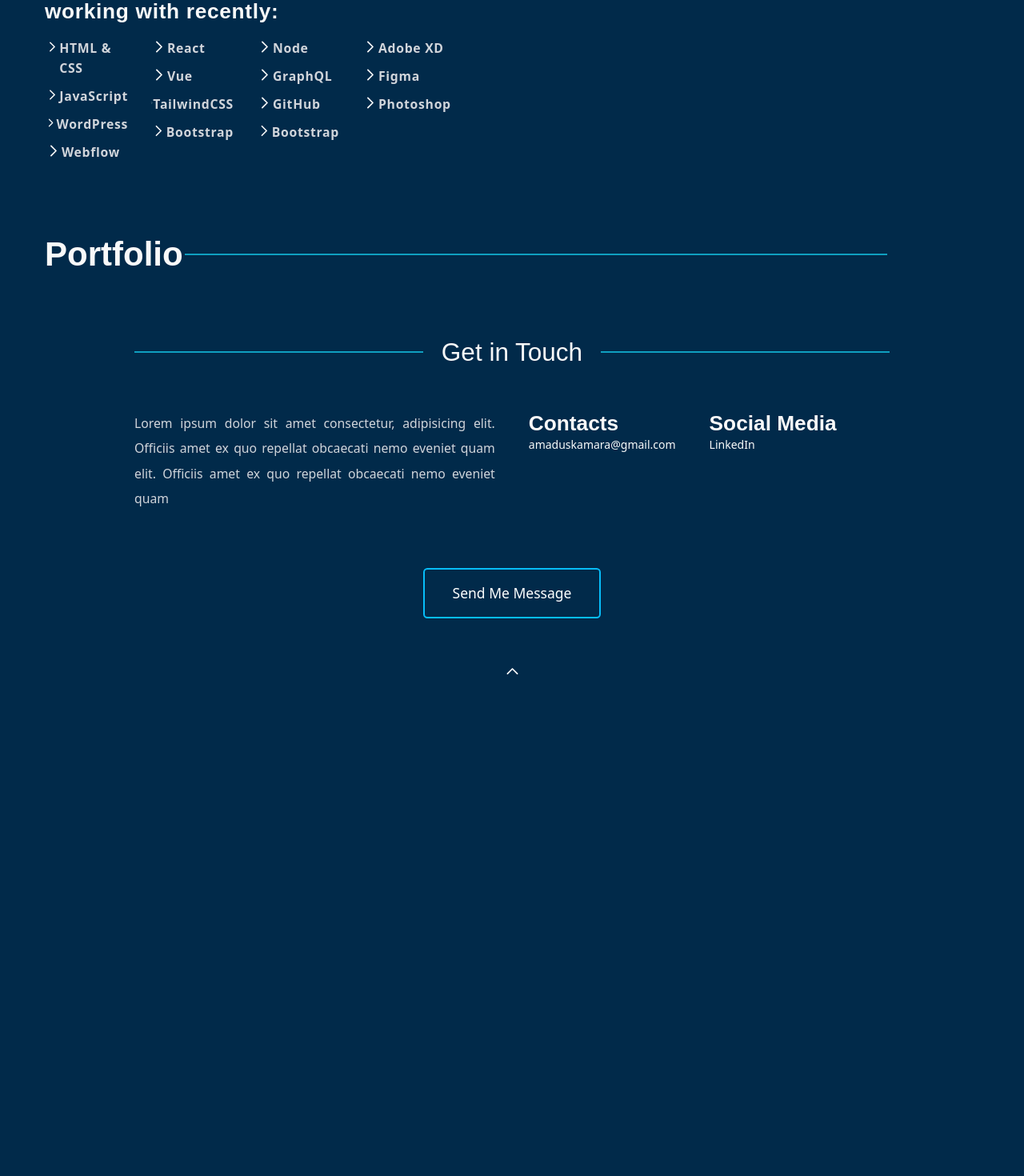
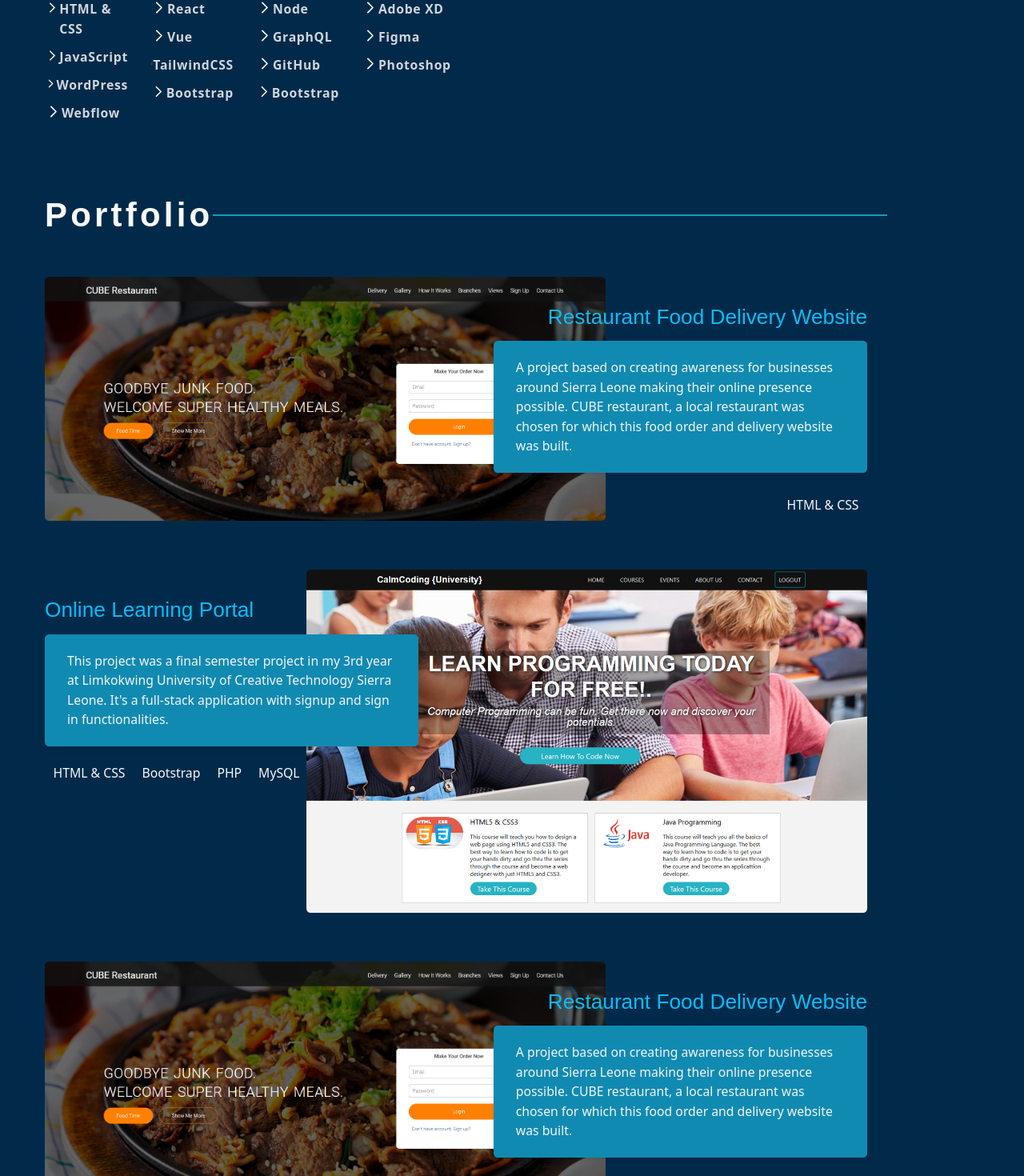
Before and after one commit to AmaduKamara/amkam, a Next.js app: page / in a window 1280 px wide. Shown: the part 1261-2731 px from the top of the page at 80% size. Before the commit the page ends 2167 px from the top, so only its background shows below. Built offline with nearby package versions, Linux system fonts and the light colour scheme.

Commit message:
Worked on the Portfolio section with contents structure in place

```diff
--- a/pages/index.js
+++ b/pages/index.js
@@ -7,6 +7,8 @@ import ArrowRight from "../components/icons/ArrowRight";
 
 import heroImage from "../public/images/Amadu Kamara.jpg";
 import amkam from "../public/images/Amkam.jpg";
+import onlineLearningPortal from "../public/images/portfolio-images/Online Learning Portal.png";
+import cubeRestaurant from "../public/images/portfolio-images/CUBE Restaurant Website.png";
 import ArrowTop from "../components/icons/ArrowTop";
 
 export default function Home() {
@@ -25,7 +27,9 @@ export default function Home() {
         {/* Hero Setction */}
         <section className="grid grid-cols-1 md:grid-cols-2 my-12">
           <div className="pt-10 order-last px-12 md:px-0">
-            <h4 className="logo-text text-2xl">Hello!</h4>
+            <h4 className="logo-text text-lg tracking-widest uppercase">
+              Hello!
+            </h4>
             <h1 className="font-semibold h-text-color text-4xl md:text-5xl lg:text-7xl my-2">
               I'm Amadu Kamara
             </h1>
@@ -35,20 +39,16 @@ export default function Home() {
                   <Check />
                 </div>
                 <span className="text-xl md:text-2xl text-gray-300">
-                  Frontend Developer
+                  Web designer
                 </span>
               </li>
               <li className="flex items-center mb-5 text-xl">
                 <div className="bg-gray-100 h-text-color rounded-full p-2 mr-4 text-2xl">
                   <Check />
                 </div>
-                <span className="text-xl md:text-2xl text-gray-300">Web designer</span>
-              </li>
-              <li className="flex items-center mb-5 text-xl">
-                <div className="bg-gray-100 h-text-color rounded-full p-2 mr-4 text-2xl">
-                  <Check />
-                </div>
-                <span className="text-xl md:text-2xl text-gray-300">UI/UX designer</span>
+                <span className="text-xl md:text-2xl text-gray-300">
+                  UI/UX designer
+                </span>
               </li>
               <li className="flex items-center mb-5 text-xl">
                 <div className="bg-gray-100 h-text-color rounded-full p-2 mr-4 text-2xl">
@@ -91,7 +91,9 @@ export default function Home() {
         <section className="mt-24 grid">
           <div className="flex justify-start items-center">
             <div className="w-full md:w-1/5">
-              <h1 className="text-5xl font-semibold">About Me</h1>
+              <h1 className="text-5xl font-semibold tracking-widest">
+                About Me
+              </h1>
             </div>
             <div
               style={{
@@ -105,7 +107,6 @@ export default function Home() {
 
           {/* About Amadu Kamara (Amkam) */}
           <div className="grid grid-cols-1 md:grid-cols-2 mt-4">
-
             <div className="mr-16">
               <p className="leading-loose text-justify text-lg text-gray-300">
                 Hello! My name is Amadu Kamara, commonly known as Samuel Amkam,
@@ -125,97 +126,122 @@ export default function Home() {
                 develop a professional website.
               </p>
               <div className="mt-8 font-semibold tracking-wider">
-                <h3 className="text-3xl">
+                <h3 className="text-4xl logo-text">
                   Here are few of my stacks I've been working with recently:
                 </h3>
                 <div className="grid grid-cols-2 mt-2 md:grid-cols-3 lg:grid-cols-4">
-
                   <ul className="mr-8">
                     <li className="flex my-3">
                       <ArrowRight />
-                      <span className="text-sm md:text-lg text-gray-300">HTML & CSS</span>
+                      <span className="text-sm md:text-lg text-gray-300">
+                        HTML & CSS
+                      </span>
                     </li>
                     <li className="flex my-3">
                       <ArrowRight />
-                      <span className="text-sm md:text-lg text-gray-300">JavaScript</span>
+                      <span className="text-sm md:text-lg text-gray-300">
+                        JavaScript
+                      </span>
                     </li>
                     <li className="flex my-3">
                       <ArrowRight />
-                      <span className="text-sm md:text-lg text-gray-300">WordPress</span>
+                      <span className="text-sm md:text-lg text-gray-300">
+                        WordPress
+                      </span>
                     </li>
                     <li className="flex my-3">
                       <ArrowRight />
-                      <span className="text-sm md:text-lg text-gray-300">Webflow</span>
+                      <span className="text-sm md:text-lg text-gray-300">
+                        Webflow
+                      </span>
                     </li>
                   </ul>
 
                   <ul className="mr-8">
                     <li className="flex my-3">
                       <ArrowRight />
-                      <span className="text-sm md:text-lg text-gray-300">React</span>
+                      <span className="text-sm md:text-lg text-gray-300">
+                        React
+                      </span>
                     </li>
                     <li className="flex my-3">
                       <ArrowRight />
-                      <span className="text-sm md:text-lg text-gray-300">Vue</span>
+                      <span className="text-sm md:text-lg text-gray-300">
+                        Vue
+                      </span>
                     </li>
                     <li className="flex my-3">
                       <ArrowRight />
-                      <span className="text-sm md:text-lg text-gray-300">TailwindCSS</span>
+                      <span className="text-sm md:text-lg text-gray-300">
+                        TailwindCSS
+                      </span>
                     </li>
                     <li className="flex my-3">
                       <ArrowRight />
-                      <span className="text-sm md:text-lg text-gray-300">Bootstrap</span>
+                      <span className="text-sm md:text-lg text-gray-300">
+                        Bootstrap
+                      </span>
                     </li>
                   </ul>
 
                   <ul className="mr-8">
                     <li className="flex my-3">
                       <ArrowRight />
-                      <span className="text-sm md:text-lg text-gray-300">Node</span>
+                      <span className="text-sm md:text-lg text-gray-300">
+                        Node
+                      </span>
                     </li>
                     <li className="flex my-3">
                       <ArrowRight />
-                      <span className="text-sm md:text-lg text-gray-300">GraphQL</span>
+                      <span className="text-sm md:text-lg text-gray-300">
+                        GraphQL
+                      </span>
                     </li>
                     <li className="flex my-3">
                       <ArrowRight />
-                      <span className="text-sm md:text-lg text-gray-300">GitHub</span>
+                      <span className="text-sm md:text-lg text-gray-300">
+                        GitHub
+                      </span>
                     </li>
                     <li className="flex my-3">
                       <ArrowRight />
-                      <span className="text-sm md:text-lg text-gray-300">Bootstrap</span>
+                      <span className="text-sm md:text-lg text-gray-300">
+                        Bootstrap
+                      </span>
                     </li>
                   </ul>
 
                   <ul>
                     <li className="flex my-3">
                       <ArrowRight />
-                      <span className="text-sm md:text-lg text-gray-300">Adobe XD</span>
+                      <span className="text-sm md:text-lg text-gray-300">
+                        Adobe XD
+                      </span>
                     </li>
                     <li className="flex my-3">
                       <ArrowRight />
-                      <span className="text-sm md:text-lg text-gray-300">Figma</span>
+                      <span className="text-sm md:text-lg text-gray-300">
+                        Figma
+                      </span>
                     </li>
                     <li className="flex my-3">
                       <ArrowRight />
-                      <span className="text-sm md:text-lg text-gray-300">Photoshop</span>
+                      <span className="text-sm md:text-lg text-gray-300">
+                        Photoshop
+                      </span>
                     </li>
                   </ul>
-
                 </div>
               </div>
             </div>
 
-            <div
-              className="mr-32 pr-6 pb-4 rounded-md mt-4 w-10/12"
-            >
+            <div className="mr-32 pr-6 pb-4 rounded-md mt-4 w-10/12">
               <Image
                 src={amkam}
                 alt="Samuel Amkam"
                 className="shadow-4xl rounded-md"
               />
             </div>
-
           </div>
         </section>
 
@@ -223,7 +249,9 @@ export default function Home() {
         <section className="mt-24">
           <div className="flex justify-start items-center">
             <div className="w-1/5">
-              <h1 className="text-5xl font-semibold">Portfolio</h1>
+              <h1 className="text-5xl font-semibold tracking-widest">
+                Portfolio
+              </h1>
             </div>
             <div
               style={{
@@ -233,6 +261,132 @@ export default function Home() {
               }}
               className="w-4/5 hidden sm:block"
             ></div>
+          </div>
+
+          {/* First Portfolio Item */}
+          <div className="flex mt-16">
+            <div className="w-3/5 rounded-md">
+              <Image
+                src={cubeRestaurant}
+                alt="Cube Restaurant"
+                className="shadow-4xl rounded-md"
+              />
+            </div>
+            <div className="w-2/5 -ml-40 z-10">
+              <div className="mt-10 flex justify-end">
+                <h1 className="text-3xl logo-text">
+                  Restaurant Food Delivery Website
+                </h1>
+              </div>
+              <div className="portfolio-bg-popover mt-4 rounded-md shadow-md py-6 px-8">
+                <p className="text-lg text-gray-100">
+                  A project based on creating awareness for businesses around
+                  Sierra Leone making their online presence possible. CUBE
+                  restaurant, a local restaurant was chosen for which this food
+                  order and delivery website was built.
+                </p>
+              </div>
+              <div className="mt-8">
+                <ul className="flex justify-end">
+                  <li className="text-lg mx-3">HTML & CSS</li>
+                </ul>
+              </div>
+            </div>
+          </div>
+
+          {/* Second Portfolio Item */}
+          <div className="flex mt-16">
+            <div className="w-2/5 -mr-40 z-10">
+              <div className="mt-10">
+                <h1 className="text-3xl logo-text">Online Learning Portal</h1>
+              </div>
+              <div className="portfolio-bg-popover mt-4 rounded-md shadow-md py-6 px-8">
+                <p className="text-lg text-gray-100">
+                  This project was a final semester project in my 3rd year at
+                  Limkokwing University of Creative Technology Sierra Leone.
+                  It's a full-stack application with signup and sign in
+                  functionalities.
+                </p>
+              </div>
+              <div className="mt-6">
+                <ul className="flex justify-start">
+                  <li className="text-lg mx-3">HTML & CSS</li>
+                  <li className="text-lg mx-3">Bootstrap</li>
+                  <li className="text-lg mx-3">PHP</li>
+                  <li className="text-lg mx-3">MySQL</li>
+                </ul>
+              </div>
+            </div>
+            <div className="w-3/5 rounded-md">
+              <Image
+                src={onlineLearningPortal}
+                alt="Online Learning Portal"
+                className="shadow-4xl rounded-md"
+              />
+            </div>
+          </div>
+
+          {/* Third Portfolio Item */}
+          <div className="flex mt-16">
+            <div className="w-3/5 rounded-md">
+              <Image
+                src={cubeRestaurant}
+                alt="Cube Restaurant"
+                className="shadow-4xl rounded-md"
+              />
+            </div>
+            <div className="w-2/5 -ml-40 z-10">
+              <div className="mt-10 flex justify-end">
+                <h1 className="text-3xl logo-text">
+                  Restaurant Food Delivery Website
+                </h1>
+              </div>
+              <div className="portfolio-bg-popover mt-4 rounded-md shadow-md py-6 px-8">
+                <p className="text-lg text-gray-100">
+                  A project based on creating awareness for businesses around
+                  Sierra Leone making their online presence possible. CUBE
+                  restaurant, a local restaurant was chosen for which this food
+                  order and delivery website was built.
+                </p>
+              </div>
+              <div className="mt-8">
+                <ul className="flex justify-end">
+                  <li className="text-lg mx-3">HTML & CSS</li>
+                </ul>
+              </div>
+            </div>
+          </div>
+
+          {/* Fourth Portfolio Item */}
+          <div className="flex mt-16">
+            <div className="w-2/5 -mr-40 z-10">
+              <div className="mt-10">
+                <h1 className="text-3xl logo-text">Online Learning Portal</h1>
+              </div>
+              <div className="portfolio-bg-popover mt-4 rounded-md shadow-md py-6 px-8">
+                <p className="text-lg text-gray-100">
+                  This project was a final semester project in my 3rd year at
+                  Limkokwing University of Creative Technology Sierra Leone.
+                  It's a full-stack application with signup and sign in
+                  functionalities.
+                </p>
+              </div>
+              <div className="mt-6">
+                <ul className="flex justify-start">
+                  <li className="text-lg mx-3">HTML & CSS</li>
+                  <li className="text-lg mx-3">Bootstrap</li>
+                  <li className="text-lg mx-3">PHP</li>
+                  <li className="text-lg mx-3">MySQL</li>
+                </ul>
+              </div>
+            </div>
+            <div className="w-3/5 rounded-md">
+              <Image
+                src={onlineLearningPortal}
+                alt="Online Learning Portal"
+                className="shadow-4xl rounded-md"
+              />
+            </div>
           </div>
         </section>
 
--- a/styles/globals.css
+++ b/styles/globals.css
@@ -55,13 +55,14 @@ h6 {
   border: 2px solid #07bdf9;
 }
 
-.bg-portfolio-popover {
-  background-color: #05668d;
+.portfolio-bg-popover {
+  background-color: #118AB2;
 }
 
 .logo-text {
   color: #07bdf9;
 }
+
 
 
 /* Fixed Social Media Styles */
```
Also changed, not shown: components/Navbar/Navbar.jsx (+12 -10 lines), public/images/portfolio-images/CUBE Restaurant Website.png (added), public/images/portfolio-images/Online Learning Portal.png (added).
